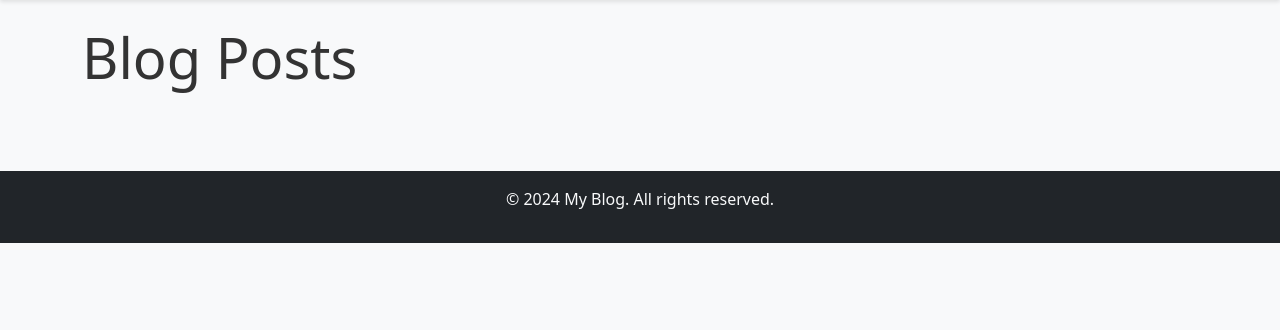
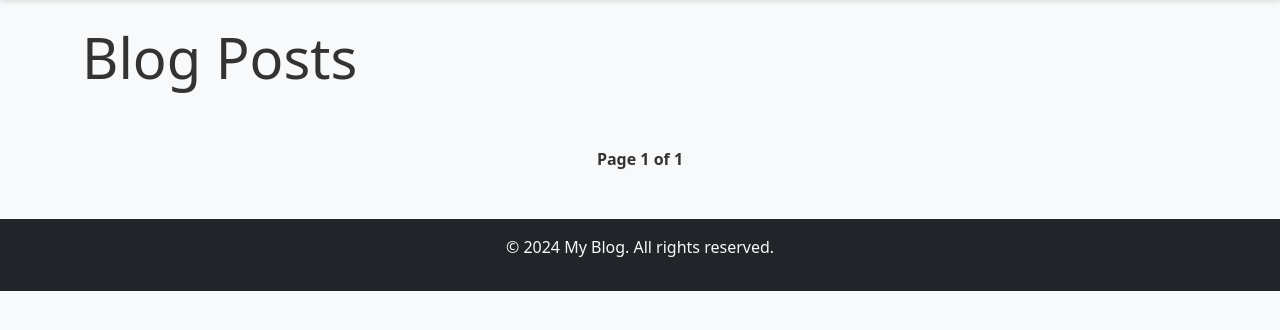
Before and after one commit to thesooge/blog-ai, a Django app: page / in a window 1280 px wide. Shown: the part 62-392 px from the top of the page. Run offline with Django 5.2, Linux system fonts and the light colour scheme; data that the repository does not hold is empty.

Commit message:
add pagination feature

```diff
--- a/templates/blog/post_list.html
+++ b/templates/blog/post_list.html
@@ -82,4 +82,26 @@
     </div>
     {% endfor %}
 </div>
-{% endblock %}
+
+<!-- Add Margin Below the Posts Section for Pagination -->
+<div class="mt-4">
+    <div class="pagination d-flex justify-content-center">
+        <span class="step-links">
+            {% if page_obj.has_previous %}
+                <a href="?page=1" class="btn btn-outline-secondary" title="Go to first page">&laquo; First</a>
+                <a href="?page={{ page_obj.previous_page_number }}" class="btn btn-outline-secondary" title="Go to previous page">Previous</a>
+            {% endif %}
+
+            <span class="current">
+                <strong>Page {{ page_obj.number }} of {{ page_obj.paginator.num_pages }}</strong>
+            </span>
+
+            {% if page_obj.has_next %}
+                <a href="?page={{ page_obj.next_page_number }}" class="btn btn-outline-secondary" title="Go to next page">Next</a>
+                <a href="?page={{ page_obj.paginator.num_pages }}" class="btn btn-outline-secondary" title="Go to last page">Last &raquo;</a>
+            {% endif %}
+        </span>
+    </div>
+</div>
+
+{% endblock content %}
```
